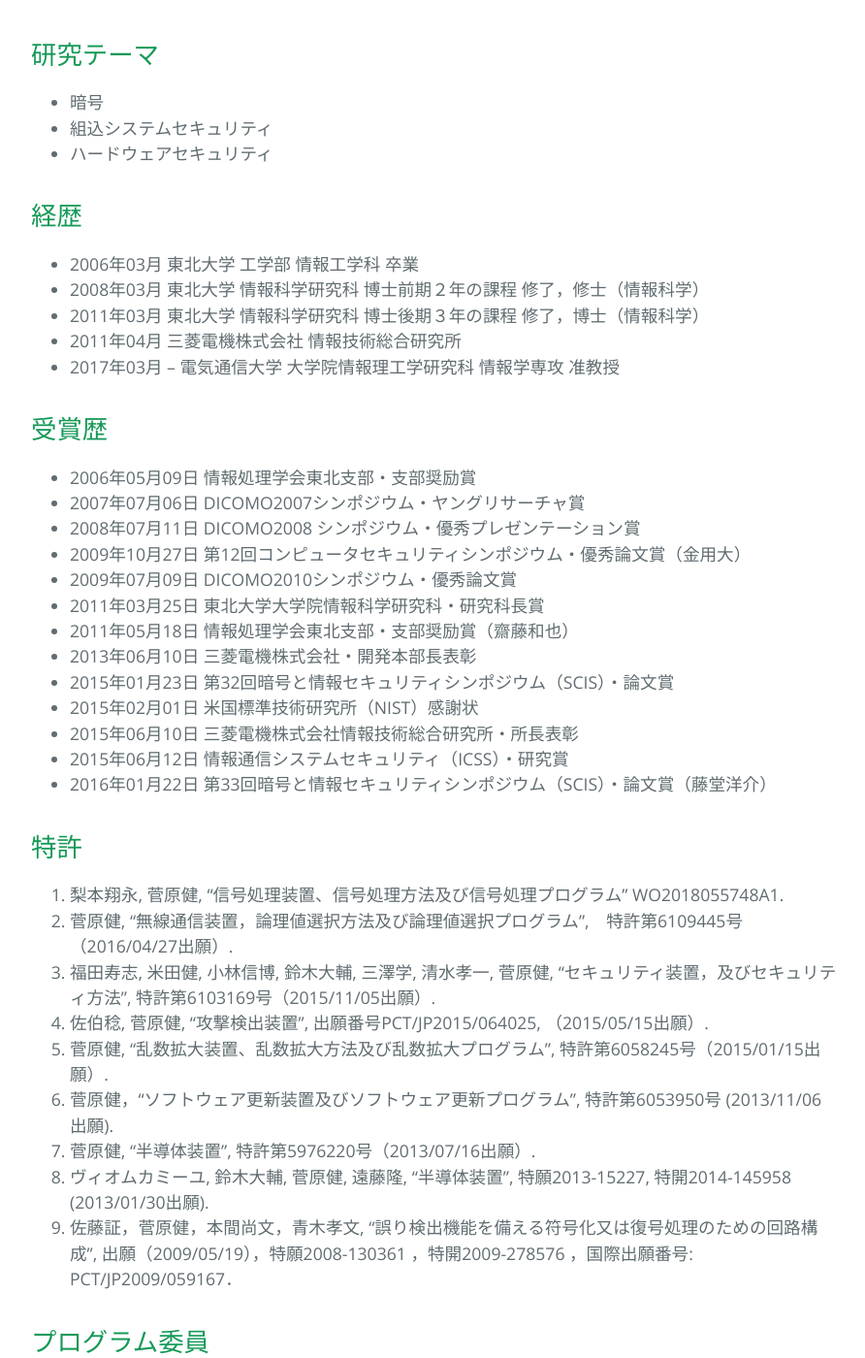
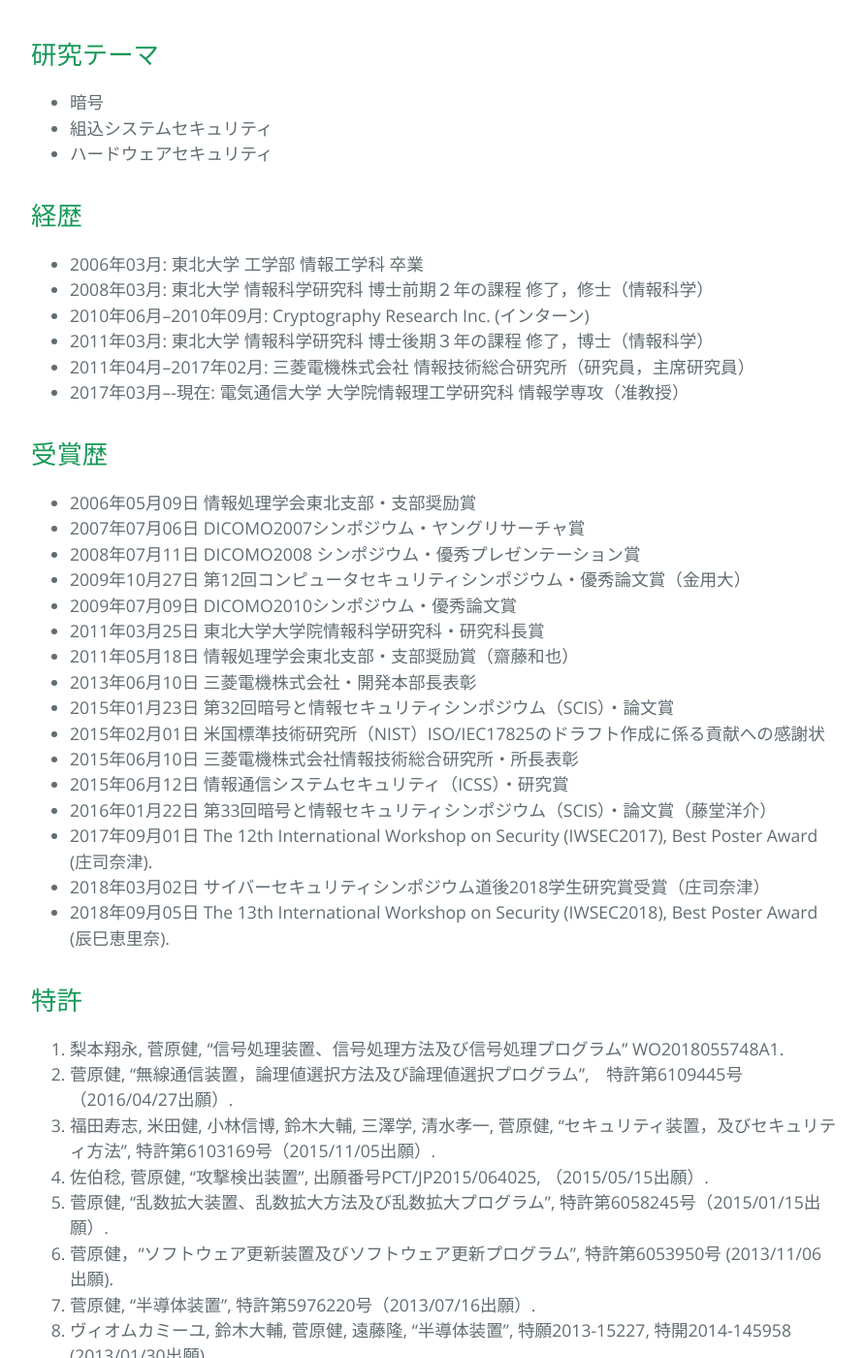
Before and after one commit to sugawara-bbbb/weblab, a Jekyll site: the page built from sugawara.md, in a window 1280 px wide and 1400 px high, scrolled down 1120 px. Shown: the whole window at 97% size, without its empty margins (192-1084 px from the left). Built offline with Jekyll 4.4.1, drawn with Linux system fonts in a browser that asks for light colours; our own code applies the rules of GitHub Pages for plain Markdown files.

```diff
--- a/sugawara.md
+++ b/sugawara.md
@@ -27,12 +27,12 @@ email：sugawara 後ろに”@uec.ac.jp”を付けて下さい
 - ハードウェアセキュリティ
 
 ## 経歴
-- 2006年03月 東北大学 工学部 情報工学科 卒業
-- 2008年03月 東北大学 情報科学研究科 博士前期２年の課程 修了，修士（情報科学）
-- 2011年03月 東北大学 情報科学研究科 博士後期３年の課程 修了，博士（情報科学）
-- 2011年04月 三菱電機株式会社 情報技術総合研究所
-- 2017年03月 – 電気通信大学 大学院情報理工学研究科 情報学専攻 准教授
-
+- 2006年03月: 東北大学 工学部 情報工学科 卒業
+- 2008年03月: 東北大学 情報科学研究科 博士前期２年の課程 修了，修士（情報科学）
+- 2010年06月--2010年09月: Cryptography Research Inc. (インターン)
+- 2011年03月: 東北大学 情報科学研究科 博士後期３年の課程 修了，博士（情報科学）
+- 2011年04月--2017年02月: 三菱電機株式会社 情報技術総合研究所（研究員，主席研究員）
+- 2017年03月–-現在: 電気通信大学 大学院情報理工学研究科 情報学専攻（准教授）
 
 ## 受賞歴
 
@@ -45,10 +45,14 @@ email：sugawara 後ろに”@uec.ac.jp”を付けて下さい
 - 2011年05月18日 情報処理学会東北支部・支部奨励賞（齋藤和也）
 - 2013年06月10日 三菱電機株式会社・開発本部長表彰
 - 2015年01月23日 第32回暗号と情報セキュリティシンポジウム（SCIS）・論文賞
-- 2015年02月01日 米国標準技術研究所（NIST）感謝状
+- 2015年02月01日 米国標準技術研究所（NIST）ISO/IEC17825のドラフト作成に係る貢献への感謝状
 - 2015年06月10日 三菱電機株式会社情報技術総合研究所・所長表彰
 - 2015年06月12日 情報通信システムセキュリティ（ICSS）・研究賞
 - 2016年01月22日 第33回暗号と情報セキュリティシンポジウム（SCIS）・論文賞（藤堂洋介）
+- 2017年09月01日 The 12th International Workshop on Security (IWSEC2017), Best Poster Award (庄司奈津).
+- 2018年03月02日 サイバーセキュリティシンポジウム道後2018学生研究賞受賞（庄司奈津）
+- 2018年09月05日 The 13th International Workshop on Security (IWSEC2018), Best Poster Award (辰巳恵里奈).
+
 
 ## 特許
 
```
Also changed, not shown: publication.md (+5 -2 lines).
